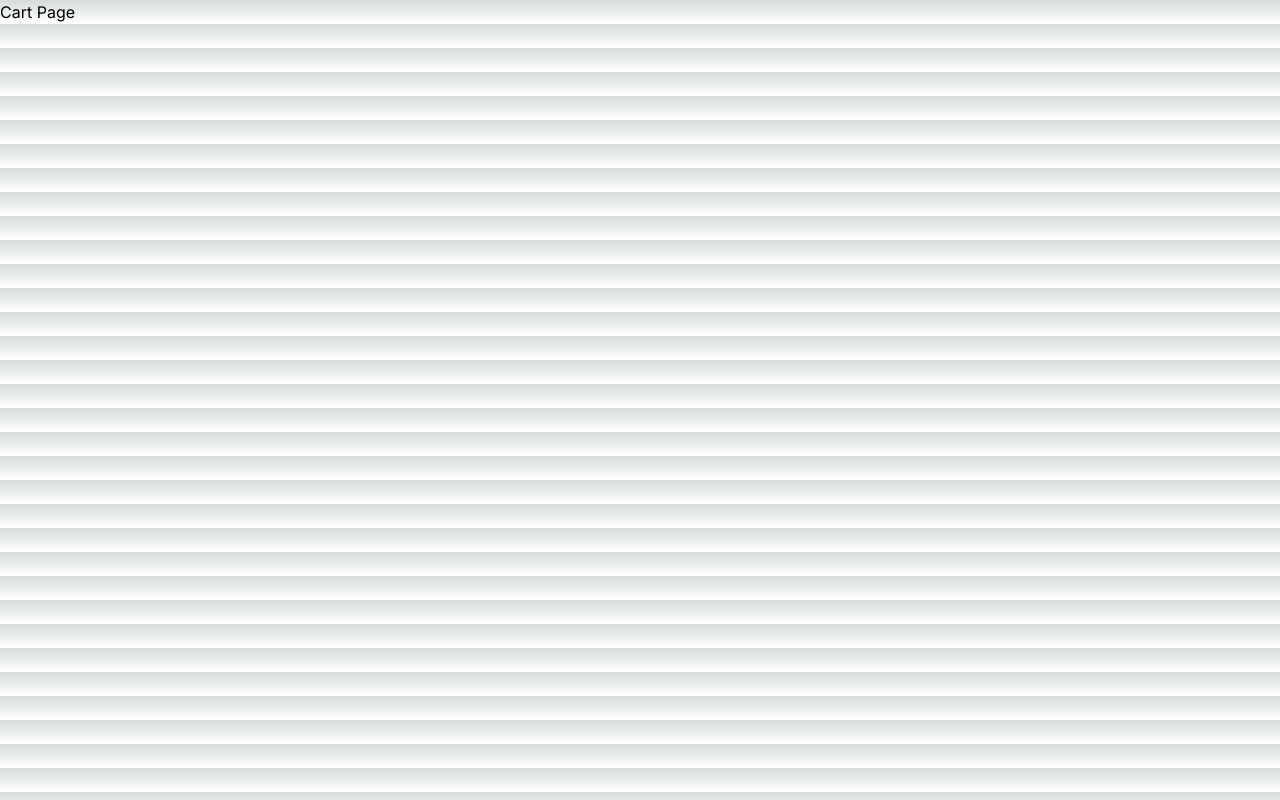
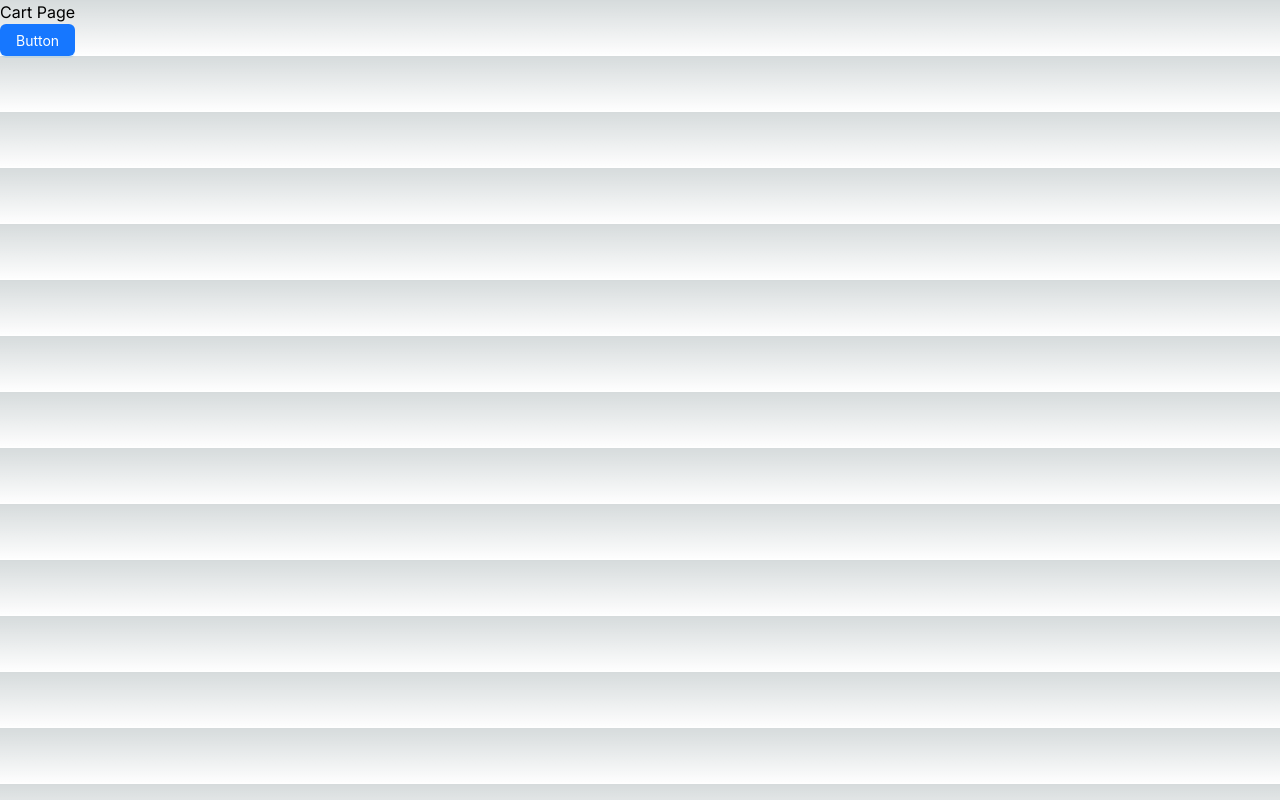
Before and after one commit to noermorales98/fake-store, a Next.js app: page /cart in a window 1280 px wide. Built offline with nearby package versions, Linux system fonts and the light colour scheme.

Commit message:
💄 ANTD button added for testing

```diff
--- a/src/app/cart/page.js
+++ b/src/app/cart/page.js
@@ -1,3 +1,11 @@
-export default function Page(){
-    return <section>Cart Page</section>
+'use client'
+import { Button } from 'antd'
+
+export default function Page() {
+  return (
+    <div>
+      <section>Cart Page</section>
+      <Button type='primary'>Button</Button>
+    </div>
+  )
 }
```
